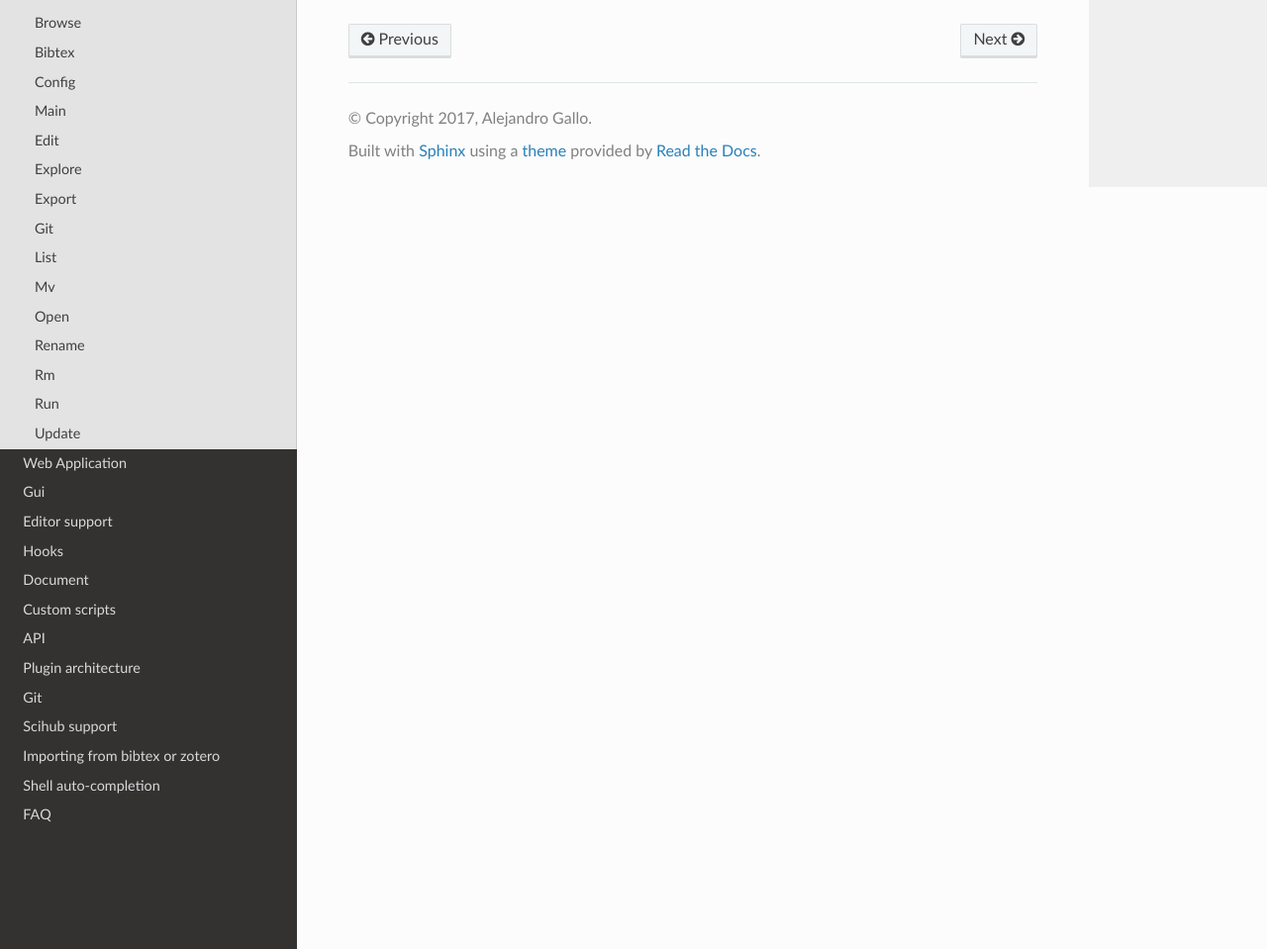
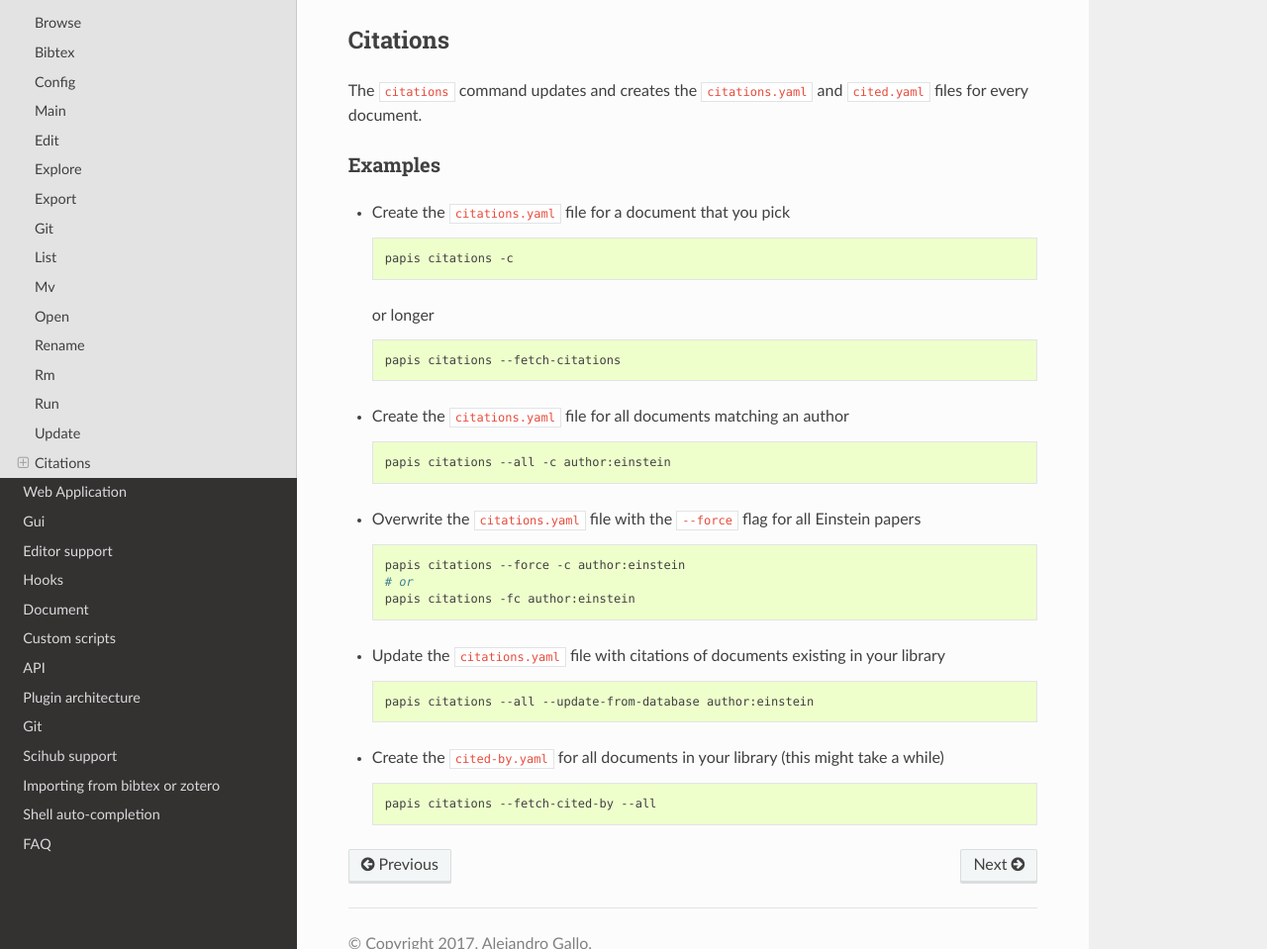
Before and after one commit to papis/papis, a Sphinx documentation site: the page built from doc/source/commands.rst, in a window 1280 px wide and 1400 px high, scrolled down 2755 px. Shown: the part 441-1400 px from the top of the window at 99% size. Built offline with Sphinx 7.4.7 and the Read the Docs theme 2.0.0, drawn with Linux system fonts in a browser that asks for light colours.

Commit message:
Document citations command

```diff
--- a/doc/source/commands.rst
+++ b/doc/source/commands.rst
@@ -19,3 +19,4 @@ Commands
 .. include:: commands/rm.rst
 .. include:: commands/run.rst
 .. include:: commands/update.rst
+.. include:: commands/citations.rst
--- /dev/null
+++ b/doc/source/commands/citations.rst
@@ -0,0 +1,46 @@
+Citations
+---------
+
+The ``citations`` command updates and creates the ``citations.yaml`` and
+``cited.yaml`` files for every document.
+
+Examples
+~~~~~~~~
+
+- Create the ``citations.yaml`` file for a document that you pick
+
+  .. code:: sh
+
+      papis citations -c
+
+  or longer
+
+  .. code:: sh
+
+      papis citations --fetch-citations
+
+- Create the ``citations.yaml`` file for all documents matching an author
+
+  .. code:: sh
+
+      papis citations --all -c author:einstein
+
+- Overwrite the ``citations.yaml`` file with the ``--force`` flag for all Einstein papers
+
+  .. code:: sh
+
+      papis citations --force -c author:einstein
+      # or
+      papis citations -fc author:einstein
+
+- Update the ``citations.yaml`` file with citations of documents existing in your library
+
+  .. code:: sh
+
+      papis citations --all --update-from-database author:einstein
+
+- Create the ``cited-by.yaml`` for all documents in your library (this might take a while)
+
+  .. code:: sh
+
+      papis citations --fetch-cited-by --all
```
Also changed, not shown: 1 other file.
